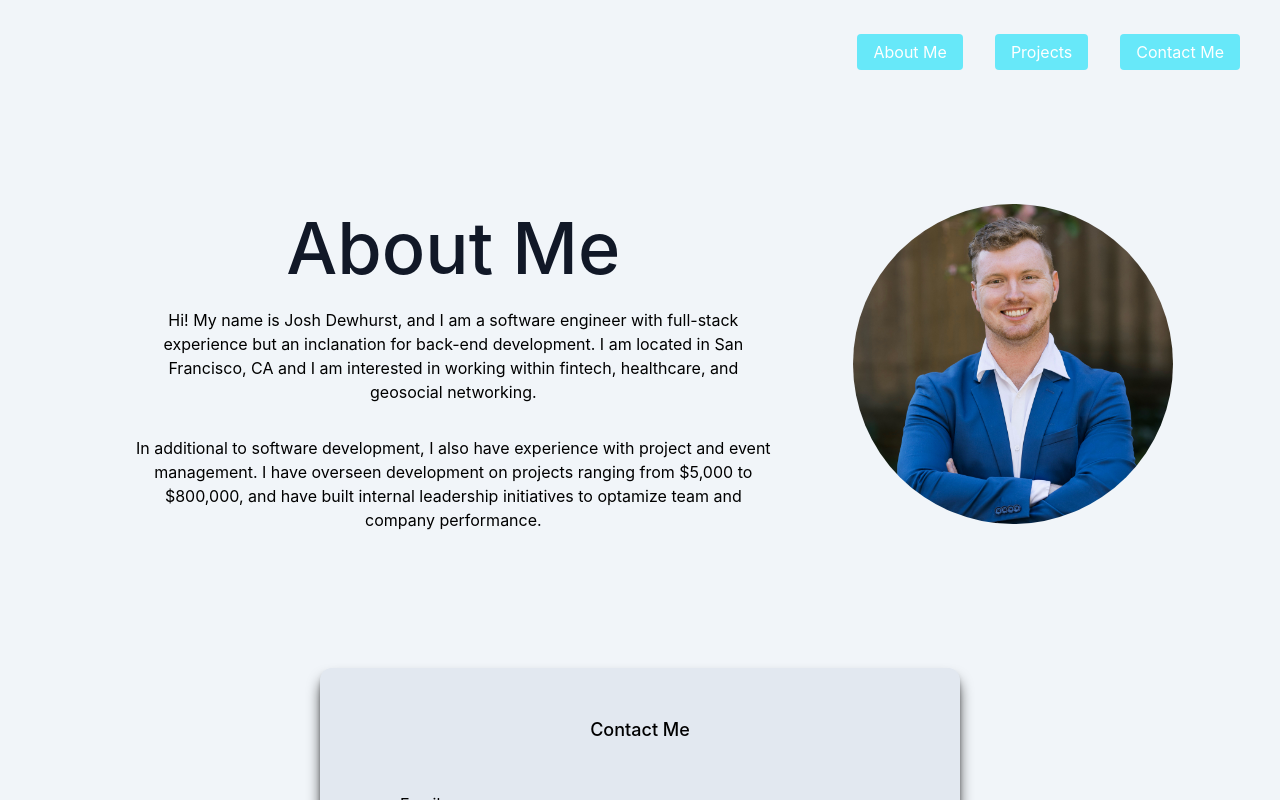
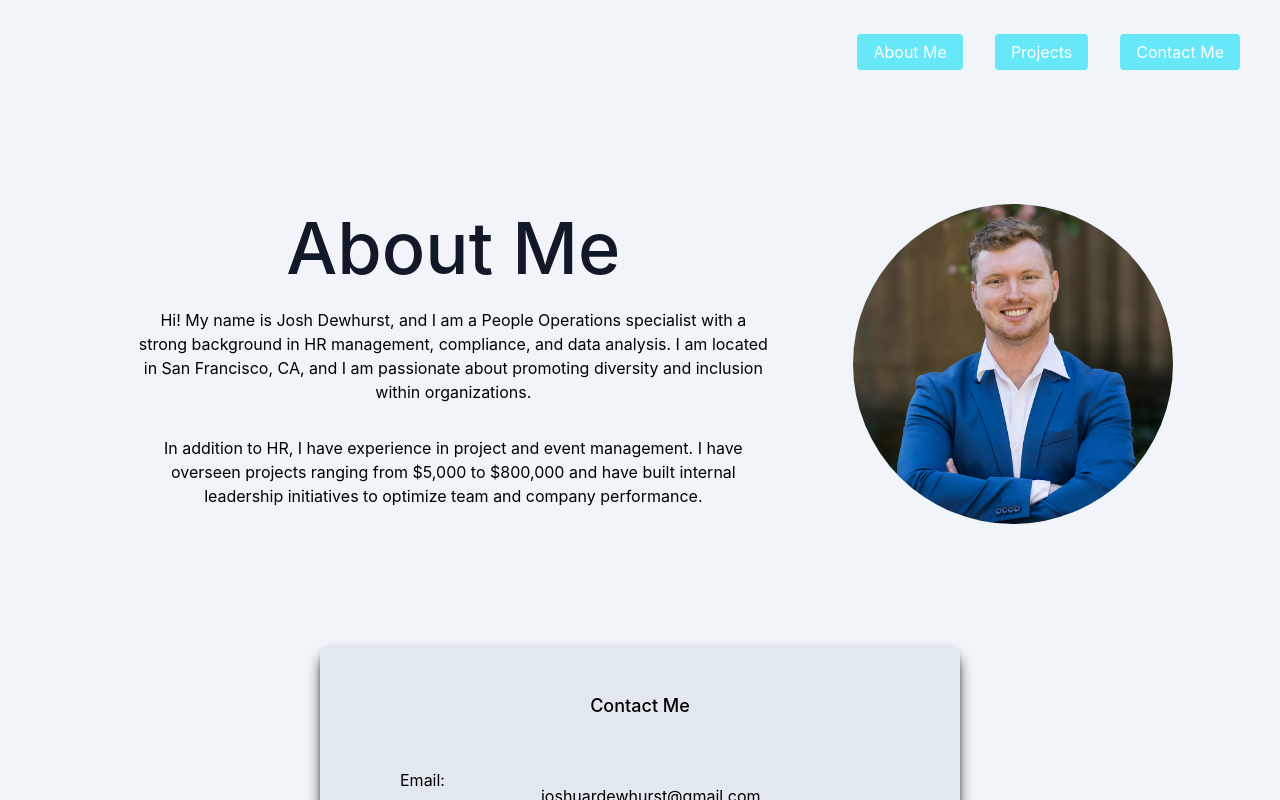
Before and after one commit to joshdewhurst/portfolio, a Next.js app: page /about in a window 1280 px wide. Shown: the top 800 px of the page. Built offline with nearby package versions, Linux system fonts and the light colour scheme.

Commit message:
Update about.jsx

```diff
--- a/pages/about.jsx
+++ b/pages/about.jsx
@@ -1,19 +1,18 @@
 import Head from 'next/head'
 import josh from '../josh.jpg'
 import Image from 'next/image'
-import {AiFillTwitterCircle, AiFillLinkedin, AiFillGithub, AiOutlineLink} from 'react-icons/ai'
+import { AiFillTwitterCircle, AiFillLinkedin, AiFillGithub, AiOutlineLink } from 'react-icons/ai'
 
-export default function About () {
+export default function About() {
     return (
         <section className='bg-slate-100'>
             <Head>
                 <title>Josh Dewhurst Portfolio</title>
-                <meta name="description" content="Generated by create next app" />
+                <meta name="description" content="Josh Dewhurst's professional portfolio" />
                 <link rel="icon" href="/favicon.ico" />
             </Head>
             <div className="bg-slate-100 px-10">
                 <nav className="py-10 mb-5 flex justify-end">
-
                     <ul className="flex items-center">
                         <li>
                             <a href="/about" className="text-white bg-cyan-300 px-4 ml-8 py-2 rounded hover:bg-cyan-500">About Me</a>
@@ -31,10 +30,10 @@ export default function About () {
                     <div className='flex flex-col p-10 w-100 basis-2/3'>
                         <h2 className="text-7xl py-2 text-gray-900 font-medium content-start col-span-2">About Me</h2>
                         <p className="p-4 text-1xl">
-                            Hi! My name is Josh Dewhurst, and I am a software engineer with full-stack experience but an inclanation for back-end development. I am located in San Francisco, CA and I am interested in working within fintech, healthcare, and geosocial networking.
+                            Hi! My name is Josh Dewhurst, and I am a People Operations specialist with a strong background in HR management, compliance, and data analysis. I am located in San Francisco, CA, and I am passionate about promoting diversity and inclusion within organizations.
                         </p>
                         <p className="p-4 text-1xl">
-                            In additional to software development, I also have experience with project and event management. I have overseen development on projects ranging from $5,000 to $800,000, and have built internal leadership initiatives to optamize team and company performance.
+                            In addition to HR, I have experience in project and event management. I have overseen projects ranging from $5,000 to $800,000 and have built internal leadership initiatives to optimize team and company performance.
                         </p>
                     </div>
                     <div className="relative mx-auto rounded-full h-80 overflow-hidden mb-10 mt-10 content-start w-80 col-span-1 p-10 ">
@@ -45,13 +44,12 @@ export default function About () {
                         />
                     </div>
                 </div>
-
             </div>
 
             <div className='justify-items-center'>
-           <div className='text-center shadow-lg shadow-black bg-slate-200 p-10 rounded-xl my-10  dark:bg-white flex-1 hover:bg-slate-300 w-1/2 content-center basis-1/2'>
+                <div className='text-center shadow-lg shadow-black bg-slate-200 p-10 rounded-xl my-10 dark:bg-white flex-1 hover:bg-slate-300 w-1/2 content-center basis-1/2'>
                     <div>
-                        <h3 className="text-lg font-medium pt-2 pb-2  ">
+                        <h3 className="text-lg font-medium pt-2 pb-2">
                             Contact Me
                         </h3>
                     </div>
@@ -66,10 +64,6 @@ export default function About () {
                 </div>
             </div>
 
-
-
-
-
             <div className="text-5xl mb-10 flex justify-center gap-16 py-3 text-gray-700">
                 <a href="https://github.com/joshdewhurst">
                     <AiFillGithub />
```
Lines whose indentation alone changed are shown as unchanged.
